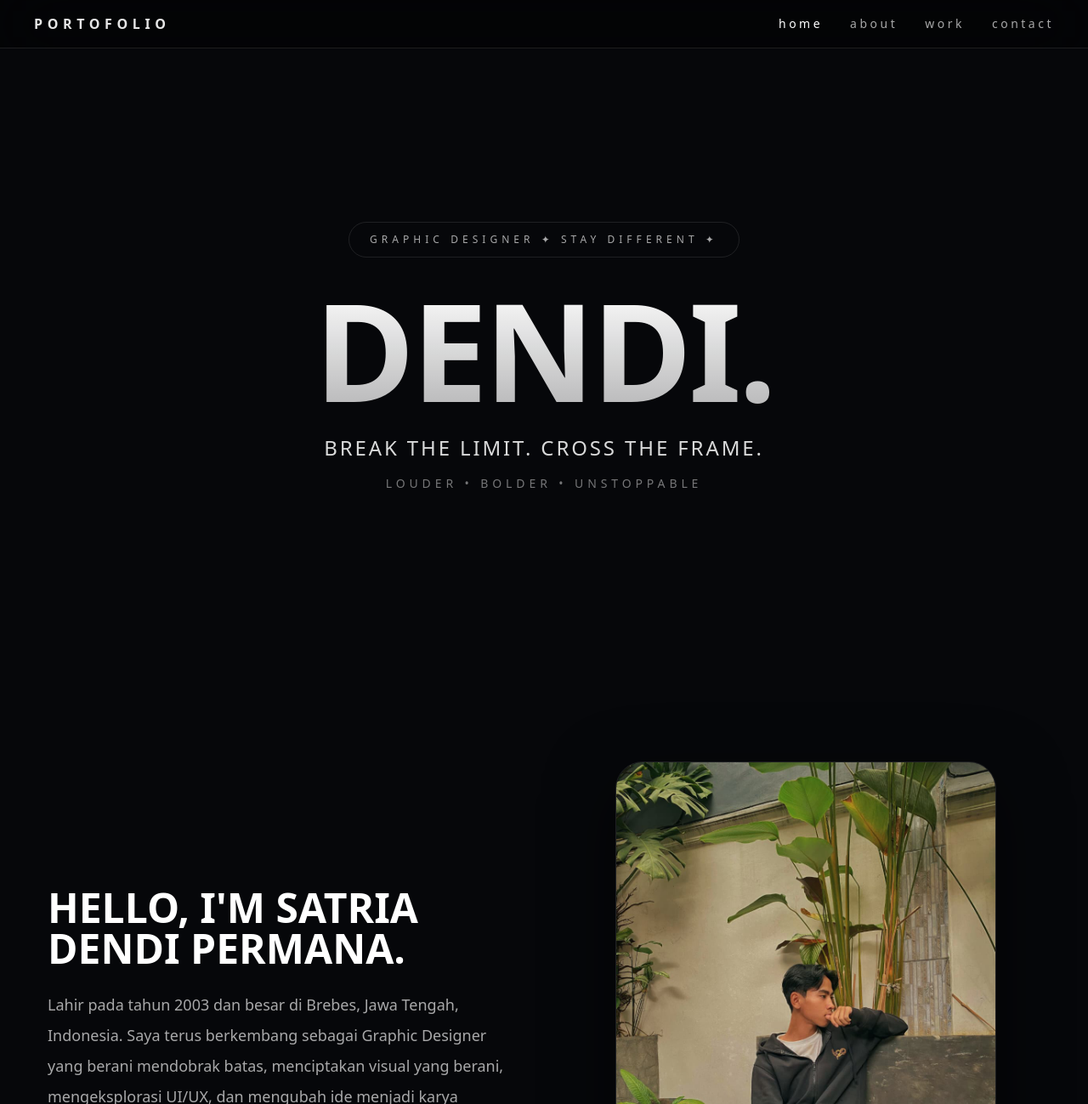
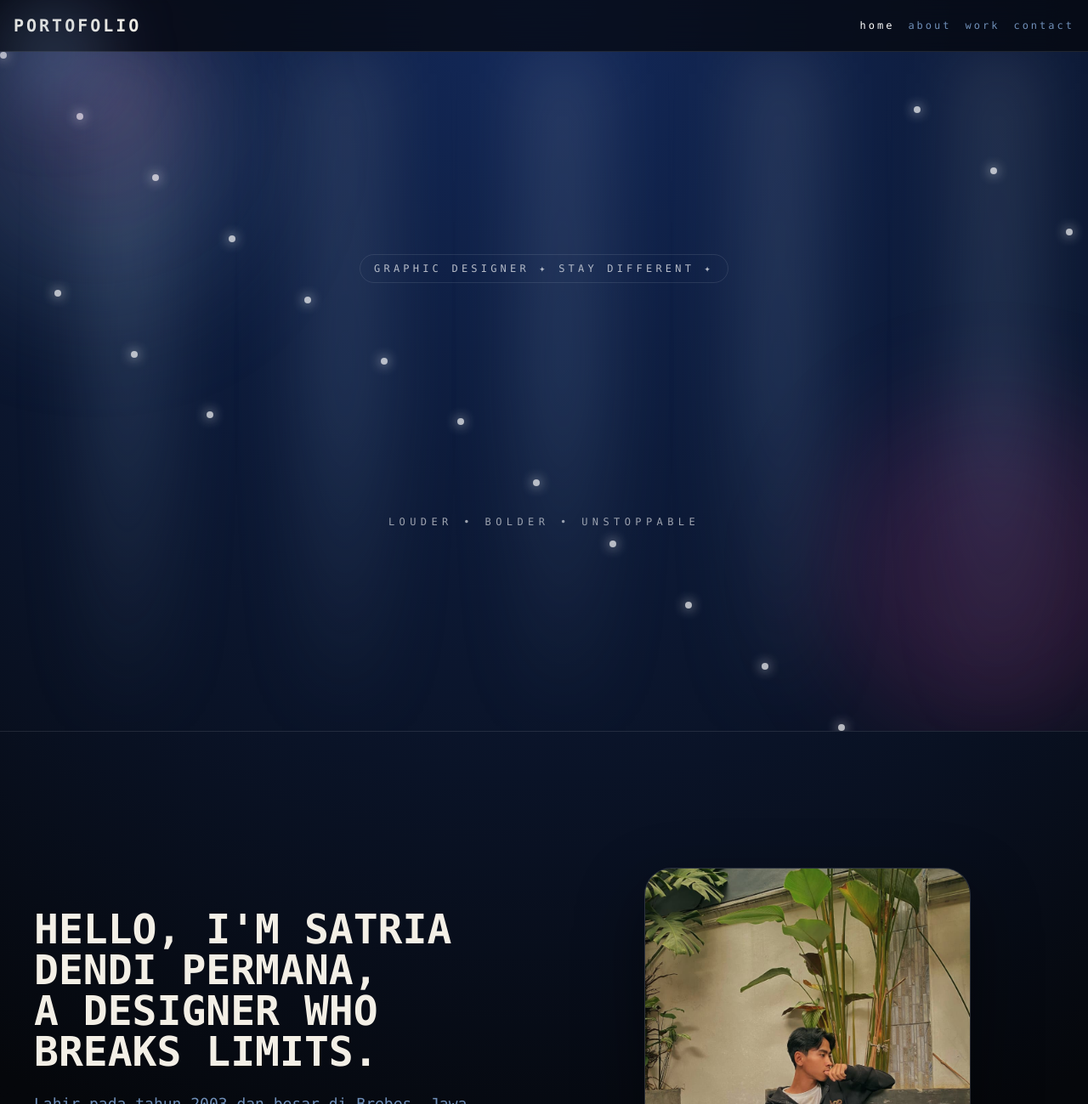
Before and after one commit to dendiofskyez/dendi-portfolio, a React (Vite) app: page / in a window 1280 px wide. Shown: the top 1299 px of the page at 85% size. Built offline with nearby package versions, Linux system fonts and the light colour scheme.

Commit message:
Update App.tsx

```diff
--- a/src/App.tsx
+++ b/src/App.tsx
@@ -1,88 +1,73 @@
-import { useEffect, useMemo, useState } from "react";
-import { motion } from "framer-motion";
-import "./index.css";
+import { useEffect, useMemo, useState } from 'react';
+import { motion } from 'framer-motion';
 
-const menu = ["home", "about", "work", "contact"];
+export default function Portfolio() {
+  const [active, setActive] = useState('home');
+  const [progress, setProgress] = useState(0);
+  const [cursor, setCursor] = useState({ x: 0, y: 0 });
+  const profile = '/profile.jpg';
 
-export default function App() {
-  const [active, setActive] = useState("home");
+  const particles = useMemo(() => Array.from({ length: 18 }, (_, i) => i), []);
+  const beams = useMemo(() => Array.from({ length: 5 }, (_, i) => i), []);
+  const sections = ['home', 'about', 'work', 'contact'];
 
-  const menuItems = useMemo(() => menu, []);
+  useEffect(() => {
+    const onScroll = () => {
+      const y = window.scrollY || 0;
+      const h = Math.max(document.documentElement.scrollHeight - window.innerHeight, 1);
+      setProgress((y / h) * 100);
 
-  const go = (id: string) => {
-    setActive(id);
-    document.getElementById(id)?.scrollIntoView({
-      behavior: "smooth",
-      block: "start",
+      sections.forEach((id) => {
+        const el = document.getElementById(id);
+        if (!el) return;
+        const rect = el.getBoundingClientRect();
+        if (rect.top <= 140 && rect.bottom >= 140) setActive(id);
       });
     };
 
-  useEffect(() => {
-    const onScroll = () => {
-      for (const id of menuItems) {
-        const el = document.getElementById(id);
-        if (!el) continue;
+    const onMove = (e: MouseEvent) => setCursor({ x: e.clientX, y: e.clientY });
 
-        const top = el.getBoundingClientRect().top;
+    window.addEventListener('scroll', onScroll);
+    window.addEventListener('mousemove', onMove);
+    onScroll();
 
-        if (top <= 140) setActive(id);
-      }
+    return () => {
+      window.removeEventListener('scroll', onScroll);
+      window.removeEventListener('mousemove', onMove);
+    };
+  }, []);
+
+  const go = (id: string) => {
+    document.getElementById(id)?.scrollIntoView({ behavior: 'smooth' });
   };
 
-    window.addEventListener("scroll", onScroll);
-    return () => window.removeEventListener("scroll", onScroll);
-  }, [menuItems]);
-
   const cards = [
-    {
-      title: "Experience",
-      items: [
-        "Freelance Graphic Designer",
-        "Affinity Designer",
-        "Canva Pro Designer",
-        "Imaginary Film (2021)",
-        "PT Akam Starlight (2022)",
-      ],
-    },
-    {
-      title: "Education",
-      items: [
-        "SMK Muhammadiyah Bumiayu (2019–2021)",
-        "Universitas Peradaban Informatika (2022–Now)",
-      ],
-    },
-    {
-      title: "Vision",
-      items: [
-        "Break The Limit",
-        "Cross The Frame",
-        "Stay Growing",
-        "Keep Evolving",
-      ],
-    },
+    { icon: '✦', title: 'Experience', items: ['Freelance Graphic Designer', 'Affinity Designer', 'Canva Pro Designer', 'Imaginary Film (2021)', 'PT Akam Starlight (2022)'] },
+    { icon: '🎓', title: 'Education', items: ['SMK Muhammadiyah Bumiayu (2019-2021)', 'Universitas Peradaban (2022-Present)'] },
+    { icon: '⚡', title: 'Vision', items: ['Break The Limit', 'Cross The Frame', 'Stay Different', 'Keep Growing'] },
   ];
 
   return (
-    <main className="min-h-screen overflow-x-hidden bg-[#06070a] text-white">
-      {/* background */}
-      <div className="fixed inset-0 -z-10 bg-[radial-gradient(circle_at_top,rgba(40,80,255,0.18),transparent_40%)]" />
+    <div className="min-h-screen overflow-x-hidden bg-[#05070b] bg-[radial-gradient(circle_at_top,#13295a_0%,#05070b_45%,#030408_100%)] font-mono text-[#6f8fb8]">
+      <div className="fixed left-0 top-0 z-50 h-1 bg-[#6f8fb8]" style={{ width: `${progress}%` }} />
 
-      {/* NAVBAR */}
-      <header className="fixed top-0 left-0 z-50 w-full border-b border-white/10 bg-black/40 backdrop-blur-2xl">
-        <div className="mx-auto flex max-w-7xl items-center justify-between px-4 py-4 sm:px-6 md:px-10">
-          <h1 className="text-sm font-semibold tracking-[0.35em] text-white/90 sm:text-base">
-            PORTOFOLIO
-          </h1>
+      <motion.div
+        className="pointer-events-none fixed left-0 top-0 z-50 hidden h-32 w-32 rounded-full bg-[#6f8fb8]/30 blur-2xl md:block"
+        animate={{ x: cursor.x - 64, y: cursor.y - 64, scale: [1, 1.15, 1] }}
+        transition={{ type: 'spring', stiffness: 180, damping: 18 }}
+      />
+      <motion.div
+        className="pointer-events-none fixed left-0 top-0 z-40 hidden h-56 w-56 rounded-full bg-pink-500/10 blur-3xl md:block"
+        animate={{ x: cursor.x - 112, y: cursor.y - 112 }}
+        transition={{ type: 'spring', stiffness: 90, damping: 22 }}
+      />
 
-          <nav className="flex gap-3 text-[11px] uppercase tracking-[0.25em] text-white/65 sm:gap-6 sm:text-xs md:gap-8 md:text-sm">
-            {menu.map((item) => (
-              <button
-                key={item}
-                onClick={() => go(item)}
-                className={`transition-all duration-300 hover:text-white ${
-                  active === item ? "text-white" : ""
-                }`}
-              >
+      <header className="sticky top-0 z-40 border-b border-white/10 bg-[#05070b]/70 backdrop-blur-xl">
+        <div className="mx-auto flex max-w-7xl flex-col items-center justify-between gap-4 px-4 py-4 text-xs uppercase tracking-[0.25em] md:flex-row">
+          <div className="text-xl font-black text-[#f3efe6]">PORTOFOLIO</div>
+          <nav className="flex gap-4">
+            {sections.map((item) => (
+              <button key={item} onClick={() => go(item)} className={active === item ? 'text-white' : ''}>
                 {item}
               </button>
             ))}
@@ -90,105 +75,81 @@ export default function App() {
         </div>
       </header>
 
-      {/* HERO */}
-      <section
-        id="home"
-        className="flex min-h-screen items-center justify-center px-5 pt-24 pb-14 sm:px-8 md:px-14"
-      >
+      <section id="home" className="relative flex min-h-screen flex-col items-center justify-center overflow-hidden border-b border-white/10 px-4 text-center">
+        <motion.div className="absolute -left-20 -top-20 h-96 w-96 rounded-full bg-[#6f8fb8]/20 blur-3xl" animate={{ scale: [1, 1.2, 1], opacity: [0.25, 0.45, 0.25] }} transition={{ duration: 8, repeat: Infinity }} />
+        <motion.div className="absolute -right-20 bottom-0 h-96 w-96 rounded-full bg-pink-500/15 blur-3xl" animate={{ scale: [1.1, 1, 1.15], opacity: [0.2, 0.35, 0.2] }} transition={{ duration: 10, repeat: Infinity }} />
+
+        {beams.map((b) => (
           <motion.div
-          initial={{ opacity: 0, y: 35 }}
-          animate={{ opacity: 1, y: 0 }}
-          transition={{ duration: 0.8 }}
-          className="w-full text-center"
-        >
-          {/* tag */}
-          <div className="mx-auto mb-7 w-fit max-w-full rounded-full border border-white/10 px-4 py-3 text-[10px] tracking-[0.28em] text-white/65 sm:px-6 sm:text-xs sm:tracking-[0.42em]">
+            key={b}
+            className="absolute top-0 h-full w-24 bg-gradient-to-b from-white/10 via-[#6f8fb8]/20 to-transparent blur-2xl"
+            style={{ left: `${8 + b * 20}%` }}
+            animate={{ opacity: [0, 0.35, 0], y: [-80, 80, -80] }}
+            transition={{ duration: 6 + b, repeat: Infinity, delay: b * 0.4 }}
+          />
+        ))}
+
+        {particles.map((p) => (
+          <motion.div
+            key={p}
+            className="absolute h-2 w-2 rounded-full bg-white/70 shadow-[0_0_14px_rgba(255,255,255,0.9)]"
+            style={{ left: `${(p * 7) % 100}%`, top: `${(p * 9) % 100}%` }}
+            animate={{ y: [40, -120], opacity: [0, 1, 0], scale: [0.4, 1, 0.4] }}
+            transition={{ duration: 4 + (p % 6), repeat: Infinity, delay: p * 0.25 }}
+          />
+        ))}
+
+        <div className="mb-6 rounded-full border border-white/10 px-4 py-2 text-xs tracking-[0.35em] text-white/70">
           GRAPHIC DESIGNER ✦ STAY DIFFERENT ✦
         </div>
 
-          {/* title */}
-          <h2 className="bg-gradient-to-b from-white to-white/70 bg-clip-text text-transparent text-[4.2rem] font-semibold leading-none tracking-tight sm:text-[6rem] md:text-[8rem] lg:text-[10rem]">
+        <motion.h1 initial={{ opacity: 0, y: 40 }} animate={{ opacity: 1, y: 0 }} transition={{ duration: 1 }} className="text-[56px] font-black leading-[0.86] tracking-[-0.04em] text-[#f3efe6] drop-shadow-[0_0_28px_rgba(255,255,255,0.18)] sm:text-[120px] md:text-[190px] lg:text-[230px]">
           DENDI.
-          </h2>
+        </motion.h1>
 
-          {/* slogan */}
-          <p className="mt-5 text-base tracking-[0.12em] text-white/85 sm:text-xl md:text-2xl">
+        <motion.p initial={{ opacity: 0, y: 20 }} animate={{ opacity: 1, y: 0 }} transition={{ delay: 0.3, duration: 0.8 }} className="mt-4 text-sm text-white/90 sm:text-base md:text-lg">
           BREAK THE LIMIT. CROSS THE FRAME.
-          </p>
-
-          {/* sub */}
-          <p className="mt-4 text-[11px] leading-relaxed tracking-[0.35em] text-white/45 sm:text-xs md:text-sm">
-            LOUDER • BOLDER • UNSTOPPABLE
-          </p>
-        </motion.div>
+        </motion.p>
+        <p className="mt-2 text-xs uppercase tracking-[0.45em] text-white/60">LOUDER • BOLDER • UNSTOPPABLE</p>
       </section>
 
-      {/* ABOUT */}
-      <section
-        id="about"
-        className="mx-auto grid max-w-7xl grid-cols-1 items-center gap-10 px-5 py-16 sm:px-8 md:grid-cols-2 md:gap-16 md:px-14 md:py-24"
-      >
-        <motion.div
-          initial={{ opacity: 0, y: 35 }}
-          whileInView={{ opacity: 1, y: 0 }}
-          transition={{ duration: 0.8 }}
-          viewport={{ once: true }}
-        >
-          <h3 className="text-3xl font-semibold leading-tight sm:text-4xl md:text-5xl">
-            HELLO, I'M SATRIA
+      <section id="about" className="grid min-h-screen items-center gap-10 border-b border-white/10 px-4 py-16 md:grid-cols-2 md:px-10">
+        <div>
+          <h2 className="text-2xl font-bold leading-tight text-[#f3efe6] md:text-5xl">
+            HELLO, I'M SATRIA DENDI PERMANA,
             <br />
-            DENDI PERMANA.
-          </h3>
+            A DESIGNER WHO BREAKS LIMITS.
+          </h2>
+          <p className="mt-6 max-w-xl text-sm leading-8 md:text-lg">
+            Lahir pada tahun 2003 dan besar di Brebes, Jawa Tengah, Indonesia. Saya terus melangkah maju sebagai Graphic Designer yang berani mendobrak batas, menciptakan visual yang berani, mengeksplorasi UI/UX, dan mengubah ide menjadi karya penuh energi tanpa batas—STEP OUT dan ciptakan jalan saya sendiri.
+          </p>
+        </div>
 
-          <p className="mt-6 text-base leading-8 text-white/65 sm:text-lg sm:leading-9">
-            Lahir pada tahun 2003 dan besar di Brebes, Jawa Tengah, Indonesia.
-            Saya terus berkembang sebagai Graphic Designer yang berani mendobrak
-            batas, menciptakan visual yang berani, mengeksplorasi UI/UX, dan
-            mengubah ide menjadi karya modern penuh energi.
-          </p>
-        </motion.div>
-
-        <motion.div
-          initial={{ opacity: 0, scale: 0.96 }}
-          whileInView={{ opacity: 1, scale: 1 }}
-          transition={{ duration: 0.8 }}
-          viewport={{ once: true }}
-          className="mx-auto w-full max-w-xs overflow-hidden rounded-[2rem] border border-white/10 shadow-[0_25px_80px_rgba(0,0,0,0.55)] sm:max-w-sm md:max-w-md"
-        >
-          <img
-            src="/profile.jpg"
-            alt="Profile"
-            className="h-full w-full object-cover"
-          />
-        </motion.div>
+        <div className="mx-auto aspect-[4/5] w-full max-w-sm overflow-hidden rounded-[2rem] border border-white/10 bg-white/5 shadow-[0_30px_80px_rgba(0,0,0,0.45)]">
+          <img src={profile} alt="Profile" className="h-full w-full object-cover" />
+        </div>
       </section>
 
-      {/* WORK */}
-      <section
-        id="work"
-        className="mx-auto max-w-7xl px-5 py-16 sm:px-8 md:px-14 md:py-24"
-      >
-        <h3 className="mb-10 text-center text-xl font-semibold tracking-[0.28em] sm:text-2xl">
-          HIGHLIGHTS
-        </h3>
-
-        <div className="grid grid-cols-1 gap-5 md:grid-cols-3 md:gap-7">
-          {cards.map((card, i) => (
+      <section id="work" className="min-h-screen border-b border-white/10 px-4 py-16 md:px-10">
+        <h3 className="mb-10 text-3xl font-bold text-[#f3efe6]">✦ODDINARY HIGHLIGHTS✦</h3>
+        <div className="grid gap-6 md:grid-cols-3">
+          {cards.map((card) => (
             <motion.div
               key={card.title}
-              initial={{ opacity: 0, y: 35 }}
+              initial={{ opacity: 0, y: 30 }}
               whileInView={{ opacity: 1, y: 0 }}
-              transition={{ duration: 0.7, delay: i * 0.1 }}
               viewport={{ once: true }}
-              className="rounded-[1.8rem] border border-white/10 bg-white/[0.03] p-6 backdrop-blur-xl"
+              transition={{ duration: 0.6 }}
+              whileHover={{ y: -10, scale: 1.03, boxShadow: '0 20px 50px rgba(111,143,184,0.18)' }}
+              className="rounded-[1.8rem] border border-white/15 bg-white/5 p-6 backdrop-blur-xl"
             >
-              <h4 className="mb-5 text-lg font-semibold sm:text-xl">
-                {card.title}
-              </h4>
-
-              <div className="space-y-3 text-sm text-white/65 sm:text-base">
-                {card.items.map((item) => (
-                  <p key={item}>{item}</p>
+              <div className="mb-5 flex items-center gap-3 text-xl font-bold text-[#f3efe6]">
+                <span>{card.icon}</span>
+                <span>{card.title}</span>
+              </div>
+              <div className="space-y-3">
+                {card.items.map((item, index) => (
+                  <div key={index}>{item}</div>
                 ))}
               </div>
             </motion.div>
@@ -196,42 +157,24 @@ export default function App() {
         </div>
       </section>
 
-      {/* CONTACT */}
-      <section
-        id="contact"
-        className="mx-auto max-w-5xl px-5 py-16 sm:px-8 md:px-14 md:py-24"
-      >
-        <div className="rounded-[2rem] border border-white/10 bg-white/[0.03] p-6 text-center backdrop-blur-xl sm:p-8">
-          <h3 className="text-2xl font-semibold">STAY CONNECTED</h3>
-
-          <p className="mt-5 text-sm leading-7 text-white/60 sm:text-base">
-            Instagram: @dendi.skyez <br />
-            WhatsApp: 085648844343 <br />
-            Email: dendipermana110@gmail.com
-          </p>
-
-          <form className="mt-8 grid gap-4 text-left">
-            <input
-              type="text"
-              placeholder="Your Name"
-              className="rounded-xl border border-white/10 bg-black/30 px-4 py-3 outline-none"
-            />
-            <input
-              type="email"
-              placeholder="Your Email"
-              className="rounded-xl border border-white/10 bg-black/30 px-4 py-3 outline-none"
-            />
-            <textarea
-              rows={4}
-              placeholder="Your Message"
-              className="rounded-xl border border-white/10 bg-black/30 px-4 py-3 outline-none"
-            />
-            <button className="rounded-xl bg-white px-5 py-3 font-semibold text-black transition hover:opacity-90">
-              SEND MESSAGE
-            </button>
+      <footer id="contact" className="border-t border-white/10 px-4 py-12 text-center">
+        <div className="mx-auto mb-10 max-w-2xl rounded-[1.8rem] border border-white/15 bg-white/5 p-6 backdrop-blur-xl shadow-[0_20px_60px_rgba(111,143,184,0.12)]">
+          <div className="mb-4 text-lg font-bold text-[#f3efe6]">SEND MESSAGE</div>
+          <form action="https://formsubmit.co/dendipermana1107@gmail.com" method="POST" className="grid gap-4 text-left">
+            <input type="hidden" name="_subject" value="New Portfolio Message" />
+            <input type="hidden" name="_captcha" value="false" />
+            <input type="hidden" name="_template" value="table" />
+            <input type="text" name="name" required placeholder="Your Name" className="rounded-xl border border-white/10 bg-white/5 px-4 py-3 text-sm text-white outline-none placeholder:text-white/40 focus:border-[#6f8fb8]" />
+            <input type="email" name="email" required placeholder="Your Email" className="rounded-xl border border-white/10 bg-white/5 px-4 py-3 text-sm text-white outline-none placeholder:text-white/40 focus:border-[#6f8fb8]" />
+            <textarea name="message" required rows={5} placeholder="Your Message" className="rounded-xl border border-white/10 bg-white/5 px-4 py-3 text-sm text-white outline-none placeholder:text-white/40 focus:border-[#6f8fb8] resize-none"></textarea>
+            <motion.button whileHover={{ scale: 1.02, y: -2 }} whileTap={{ scale: 0.98 }} type="submit" className="rounded-xl bg-[#6f8fb8] px-5 py-3 text-sm font-bold text-black">
+              SEND EMAIL
+            </motion.button>
           </form>
         </div>
-      </section>
-    </main>
+        <div className="text-2xl font-bold text-[#f3efe6]">STAY CONNECTED</div>
+        <div className="mt-6 text-sm">Instagram @dendiii_skyz • WhatsApp 085640854493 • Email dendipermana1107@gmail.com</div>
+      </footer>
+    </div>
   );
 }
```
Lines whose indentation alone changed are shown as unchanged.
